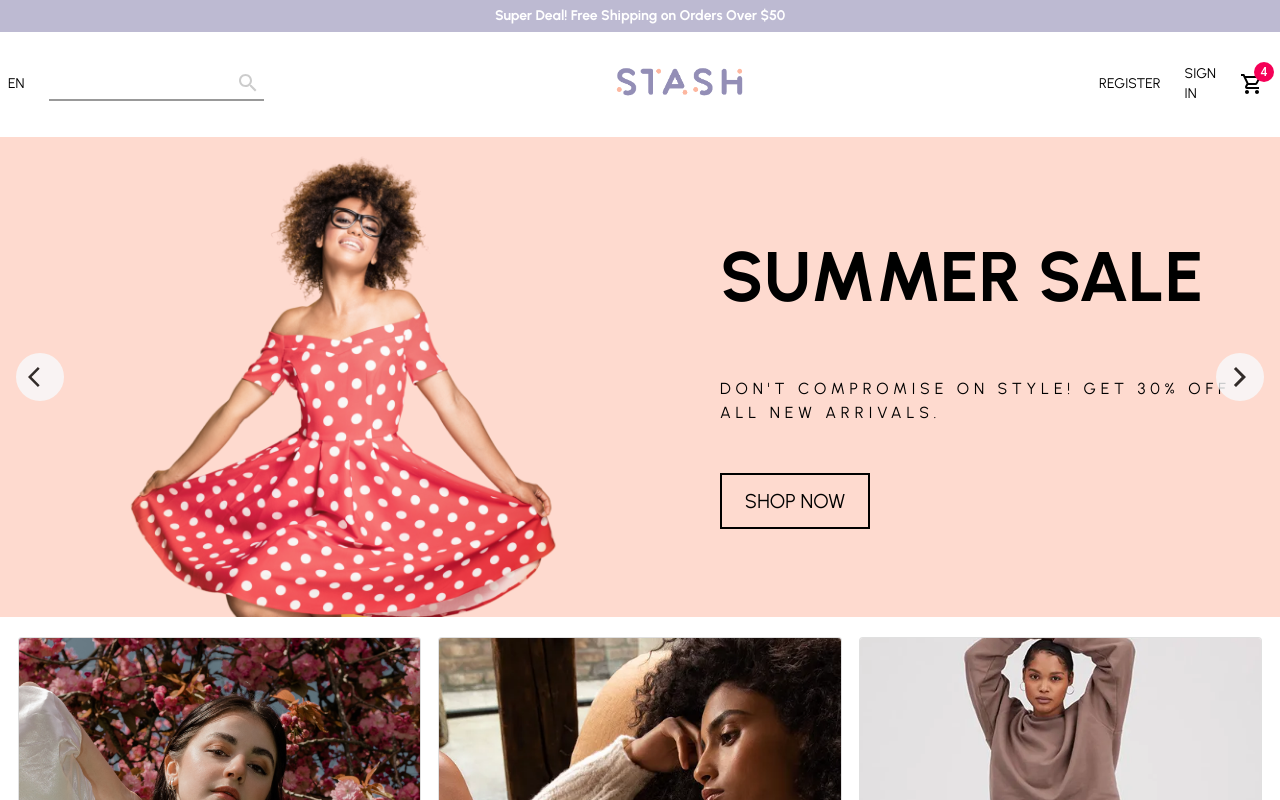
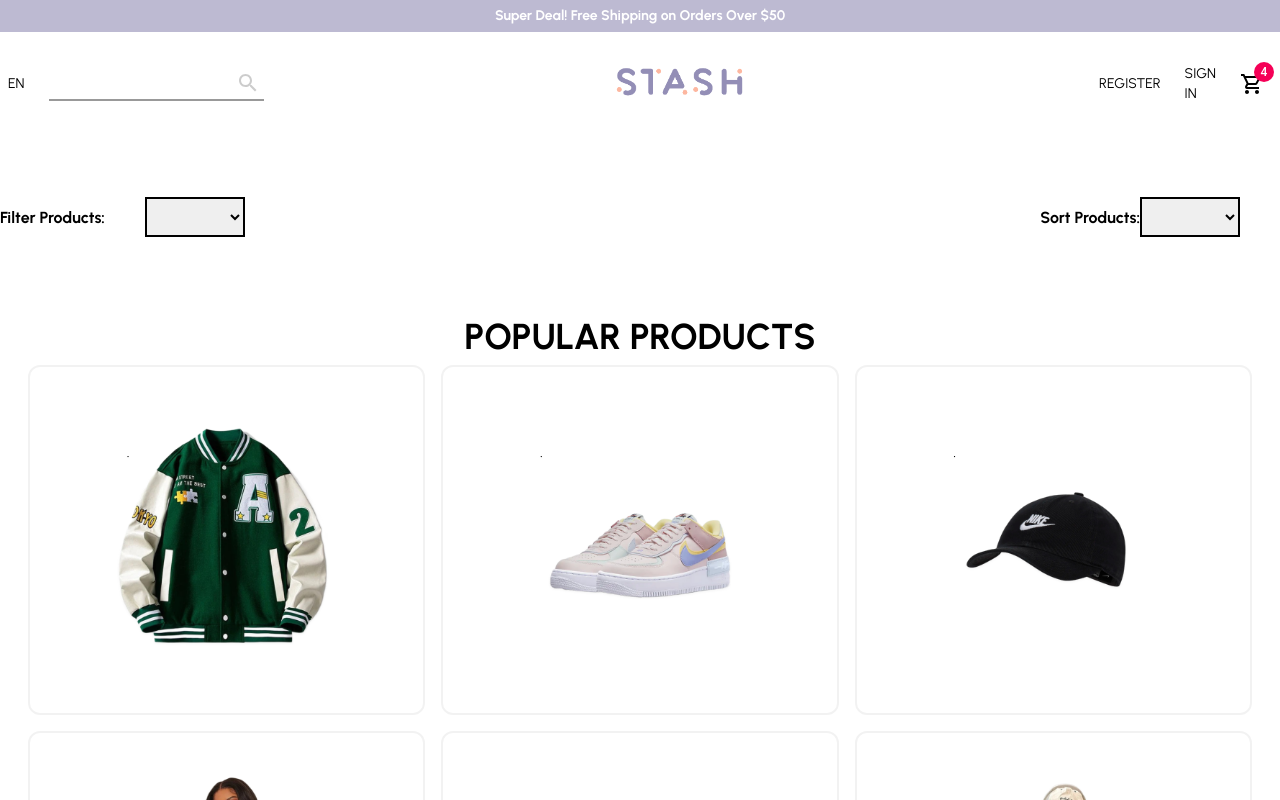
Before and after one commit to ddelimond/Stash, a React (Vite) app: page / in a window 1280 px wide. Shown: the top 800 px of the page. Built offline with nearby package versions, Linux system fonts and the light colour scheme.

Commit message:
=added products page and started filtering

```diff
--- a/src/App.jsx
+++ b/src/App.jsx
@@ -1,4 +1,5 @@
 import Home from './pages/Home'
+import ProductList from './pages/ProductList'
 
 
 import './App.css'
@@ -6,7 +7,7 @@ import './App.css'
 function App() {
 
   return (
-    <Home />
+    <ProductList />
 
   )
 }
--- /dev/null
+++ b/src/components/Filter.jsx
@@ -0,0 +1,38 @@
+import React from 'react'
+
+const Filter = () => {
+    return (
+        <div className='contianer flex justify-between items-center w-screen h-[20vh]'>
+            <div className='filter'>
+                <span className='filterText text-5 font-bold'>
+                    Filter Products:
+                </span>
+                <select name="Filter" id="Sort" className='ml-10 p-2 w-[100px] focus:outline-none h-[40px] text-center border-2 border-solid border-black'>
+                    <option value=""></option>
+                    <option value=""></option>
+                    <option value=""></option>
+                    <option value=""></option>
+                    <option value=""></option>
+                </select>
+
+            </div>
+
+            <div className='filter'>
+                <span className='filterText text-5 font-bold'>
+                    Sort Products:
+                </span>
+                <select name="Sort" id="Sort" className='mr-10 p-2 w-[100px] focus:outline-none h-[40px] text-center border-2 border-solid border-black'>
+                    <option value=""></option>
+                    <option value=""></option>
+                    <option value=""></option>
+                    <option value=""></option>
+                    <option value=""></option>
+                </select>
+
+            </div>
+
+        </div>
+    )
+}
+
+export default Filter
--- a/src/components/Footer.jsx
+++ b/src/components/Footer.jsx
@@ -53,7 +53,7 @@ const Footer = () => {
                 <div className='contactItem mb-2 flex items-center'>
                     <EmailIcon className='m-2' /> stashcustomerservice@support.com
                 </div>
-                <div className='payments'>
+                <div className='payments pl-3'>
                     <img src="https://i.ibb.co/Qfvn4z6/payment.png" className='w-[50%] ' alt="payment methods" />
                 </div>
 
--- /dev/null
+++ b/src/pages/ProductList.jsx
@@ -0,0 +1,25 @@
+import Navbar from '../components/Navbar'
+import Footer from '../components/Footer'
+import Products from '../components/Products'
+import Newsletter from '../components/Newsletter'
+import Announcement from '../components/Announcement'
+import Filter from '../components/Filter'
+
+
+
+const ProductList = () => {
+    return (
+
+        <>
+            <Announcement />
+            <Navbar />
+            <Filter />
+            <Products />
+            <Newsletter />
+            <Footer />
+        </>
+
+    )
+}
+
+export default ProductList
```
